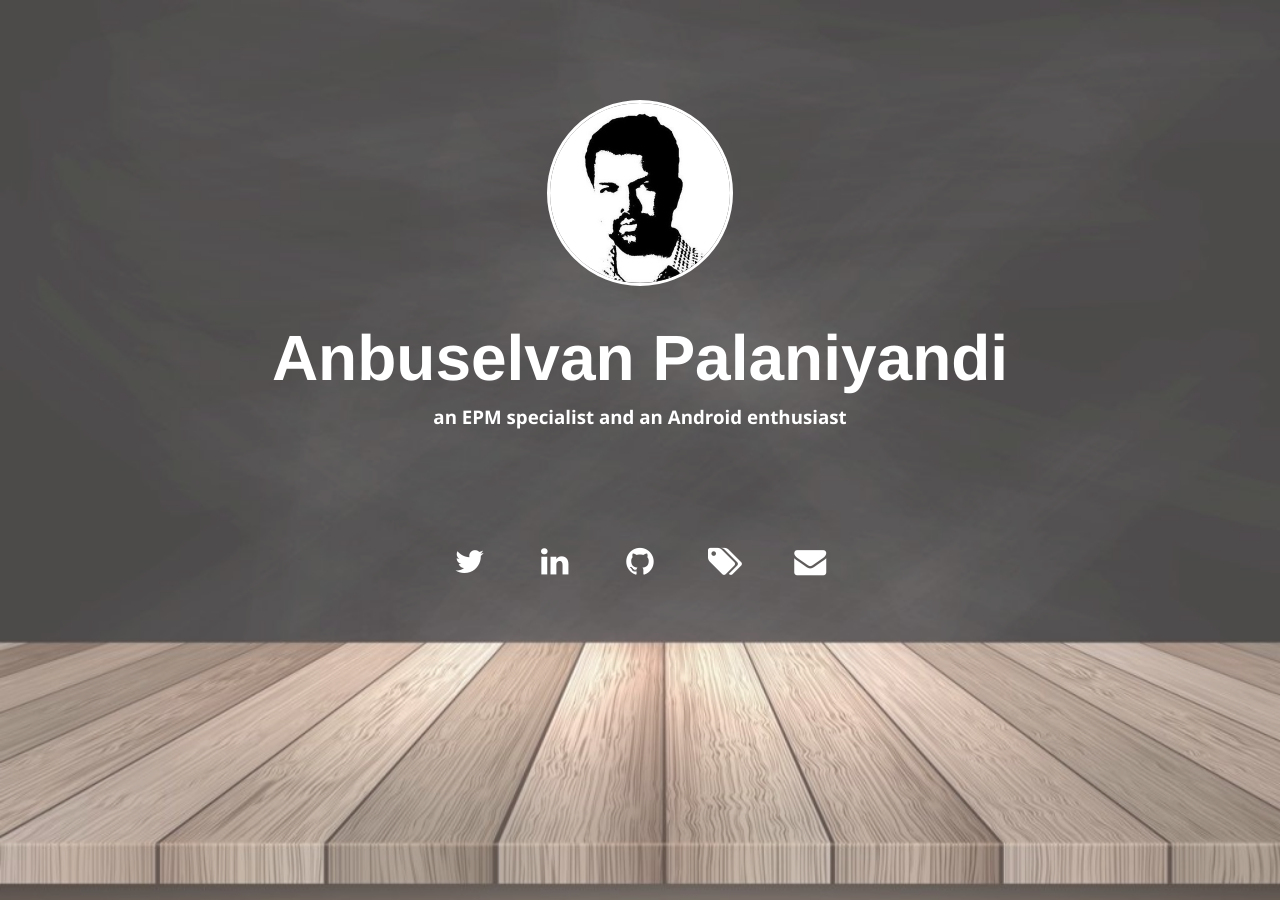
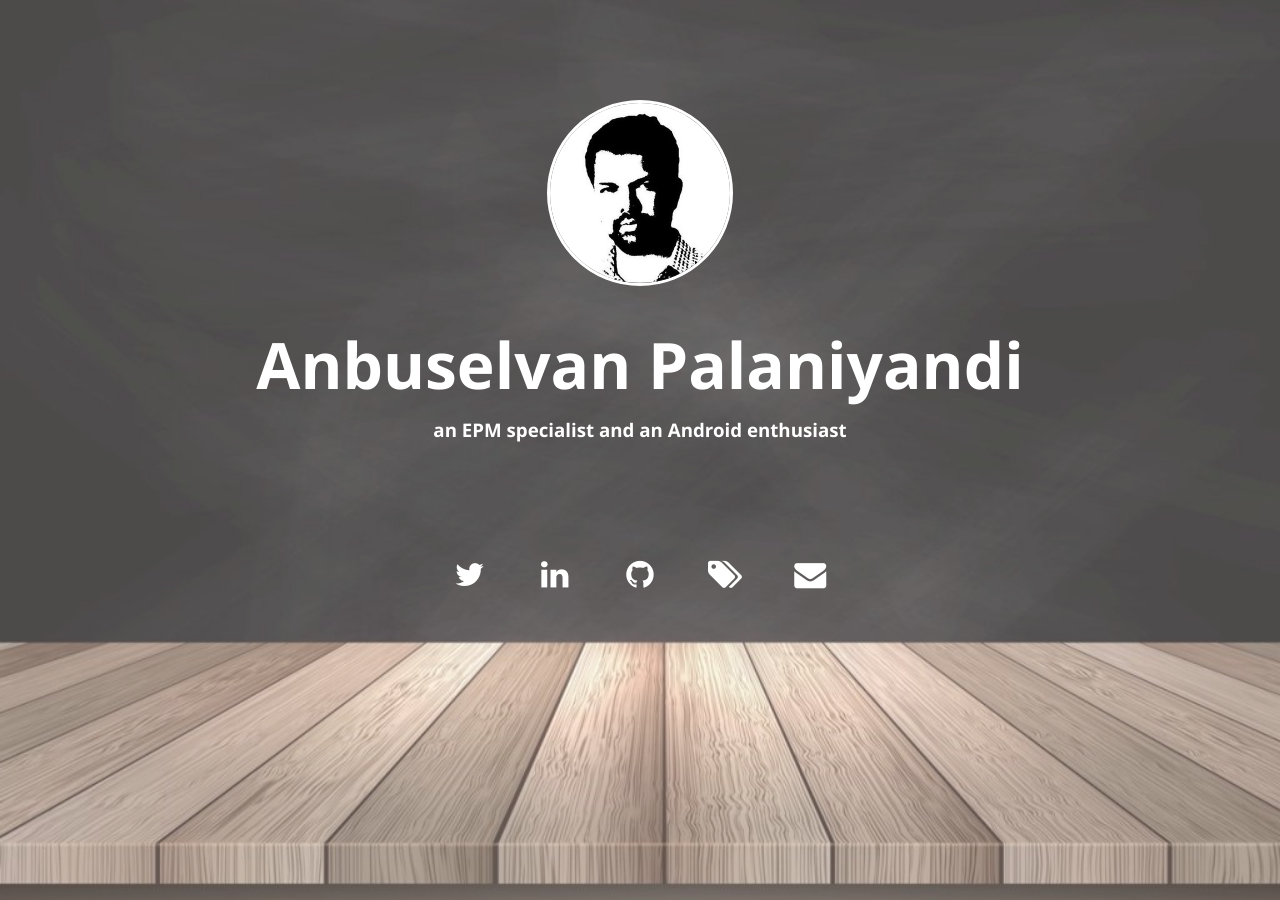
Before and after one commit to anbuchelva/anbuchelva.github.io, a Jekyll site: the page built from index.md, in a window 1280 px wide. Built offline with Jekyll 4.4.1, drawn with Linux system fonts in a browser that asks for light colours.

Commit message:
update font-family for name

```diff
--- a/_includes/main.css
+++ b/_includes/main.css
@@ -31,7 +31,6 @@ h1 {
     color: white;
     font-weight: bold;
     font-size: 4em;
-    font-family: Helvetica;
     margin: -10px 0;
 }
 h3 {
```
